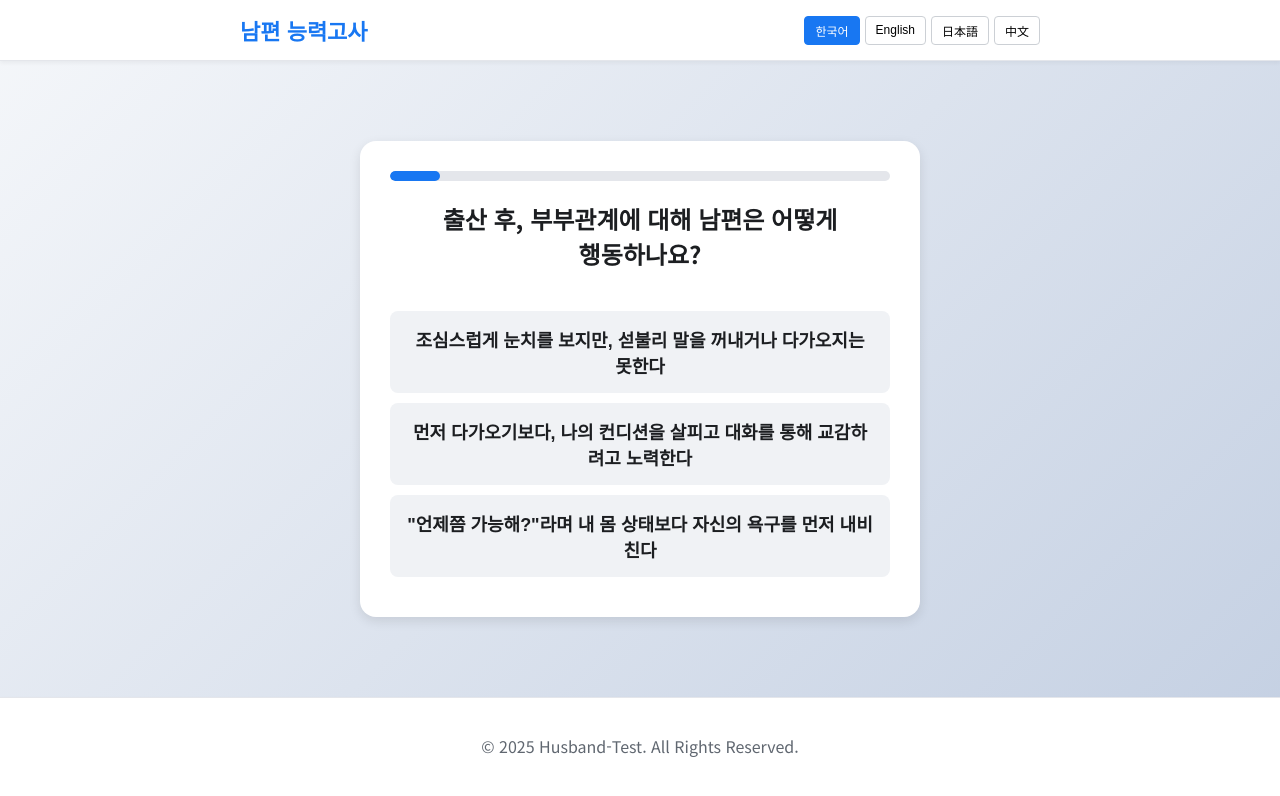
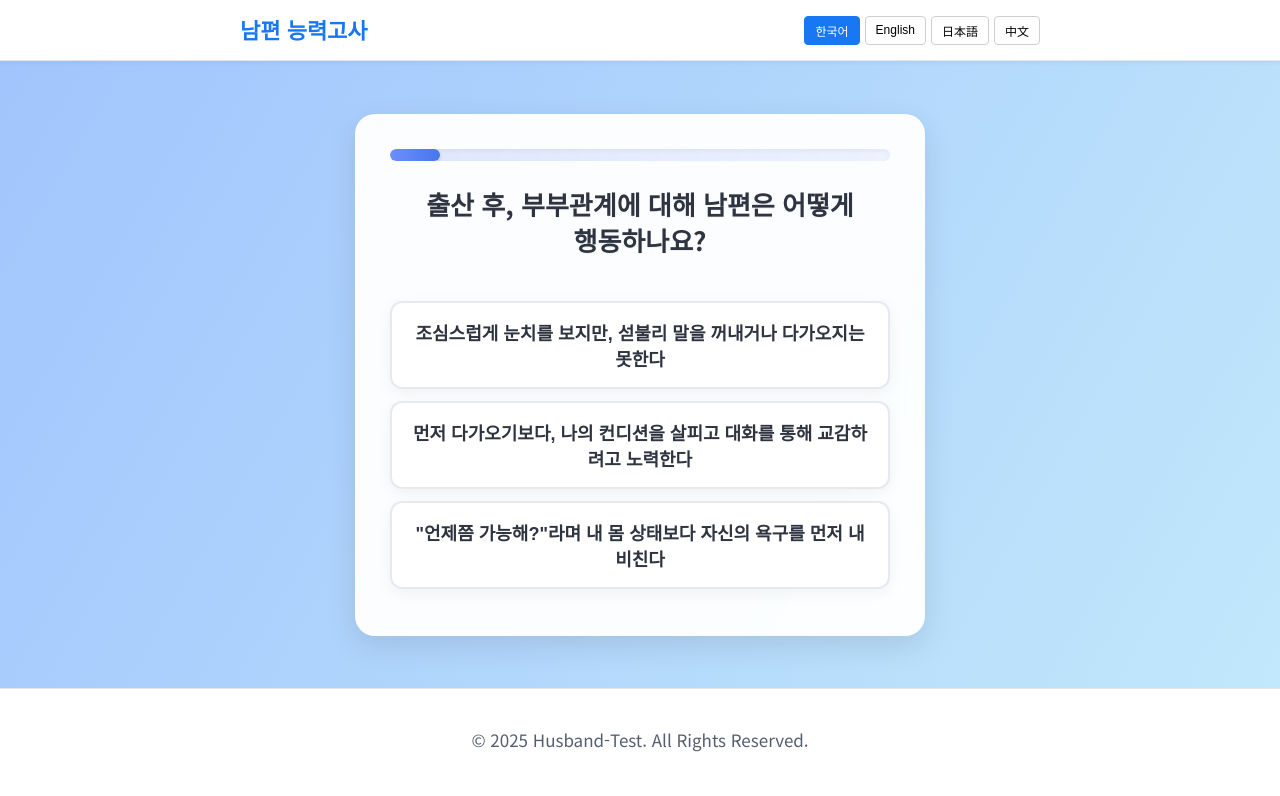
Before and after one commit to jacho0227-ops/husband-score-test, a plain HTML site: page index.html in a window 1280 px wide. Both pictures are taken after a click on the button "능력치 확인하기". Drawn offline with nearby package versions, Linux system fonts and the light colour scheme.

Commit message:
style: 전반적인 디자인 개선 (그라데이션, 애니메이션, 시각적 효과 추가)

```diff
--- a/css/style.css
+++ b/css/style.css
@@ -1,13 +1,13 @@
 /* 기본 & 폰트 설정 */
 body {
     font-family: 'Noto Sans KR', sans-serif;
-    background-color: #f0f2f5;
-    color: #333;
     margin: 0;
     display: flex;
     flex-direction: column;
     min-height: 100vh;
-    background: linear-gradient(135deg, #f5f7fa 0%, #c3cfe2 100%);
+    background: linear-gradient(120deg, #a1c4fd 0%, #c2e9fb 100%);
+    color: #333;
+    line-height: 1.6;
 }
 
 /* 헤더 & 푸터 */
@@ -76,19 +76,21 @@ body {
 /* 프로그레스 바 */
 #progress-bar {
     width: 100%;
-    background-color: #e4e6eb;
-    border-radius: 5px;
-    height: 10px;
-    margin-bottom: 20px;
+    background: linear-gradient(to right, rgba(106, 142, 251, 0.2) 0%, rgba(106, 142, 251, 0.1) 100%);
+    border-radius: 10px;
+    height: 12px;
+    margin-bottom: 25px;
     overflow: hidden;
+    box-shadow: inset 0 2px 4px rgba(0, 0, 0, 0.05);
 }
 
 #progress-bar-inner {
     width: 0%;
     height: 100%;
-    background-color: #1877f2;
-    border-radius: 5px;
-    transition: width 0.3s ease-in-out;
+    background: linear-gradient(90deg, #6e8efb 0%, #4777ee 100%);
+    border-radius: 10px;
+    transition: width 0.4s cubic-bezier(0.4, 0, 0.2, 1);
+    box-shadow: 0 2px 4px rgba(106, 142, 251, 0.3);
 }
 
 /* 메인 콘텐츠 */
@@ -106,12 +108,21 @@ main {
 .container {
     width: 100%;
     max-width: 500px;
-    background-color: #ffffff;
-    border-radius: 16px;
-    box-shadow: 0 4px 12px rgba(0, 0, 0, 0.1);
-    padding: 30px;
+    background-color: rgba(255, 255, 255, 0.95);
+    border-radius: 20px;
+    box-shadow: 0 10px 30px rgba(0, 0, 0, 0.1);
+    padding: 35px;
     text-align: center;
     overflow: hidden;
+    -webkit-backdrop-filter: blur(10px);
+    backdrop-filter: blur(10px);
+    transform: translateY(0);
+    transition: transform 0.3s ease, box-shadow 0.3s ease;
+}
+
+.container:hover {
+    transform: translateY(-5px);
+    box-shadow: 0 15px 35px rgba(0, 0, 0, 0.15);
 }
 
 .screen {
@@ -122,59 +133,75 @@ main {
 
 /* 제목 & 설명 */
 h2 {
-    color: #1c1e21;
-    margin-bottom: 10px;
-    font-size: 24px;
-    word-break: keep-all; /* 질문이 잘리지 않도록 */
+    color: #2e3440;
+    margin-bottom: 15px;
+    font-size: 26px;
+    word-break: keep-all;
+    line-height: 1.4;
+    text-shadow: 0 1px 1px rgba(0, 0, 0, 0.05);
 }
 
 p {
-    color: #606770;
-    font-size: 16px;
-    line-height: 1.6;
-    margin-bottom: 20px;
+    color: #4c566a;
+    font-size: 17px;
+    line-height: 1.7;
+    margin-bottom: 25px;
     word-break: keep-all;
+    opacity: 0.95;
 }
 
 /* 버튼 */
 .btn-primary, .btn-secondary, .answer-btn {
     width: 100%;
-    padding: 15px;
+    padding: 16px;
     border: none;
-    border-radius: 8px;
+    border-radius: 12px;
     font-size: 18px;
     font-weight: bold;
     cursor: pointer;
-    transition: background-color 0.2s, transform 0.1s;
-    margin-bottom: 10px;
+    transition: all 0.3s ease;
+    margin-bottom: 12px;
+    position: relative;
+    overflow: hidden;
 }
 
 .btn-primary {
-    background-color: #1877f2; /* Facebook Blue */
+    background: linear-gradient(135deg, #6e8efb 0%, #4777ee 100%);
     color: #ffffff;
+    box-shadow: 0 4px 15px rgba(106, 142, 251, 0.4);
 }
 
 .btn-primary:hover {
-    background-color: #166fe5;
+    background: linear-gradient(135deg, #5d7dfa 0%, #3666dd 100%);
+    transform: translateY(-2px);
+    box-shadow: 0 6px 20px rgba(106, 142, 251, 0.6);
 }
 
 .btn-secondary {
-    background-color: #e4e6eb;
-    color: #1c1e21;
+    background: linear-gradient(135deg, #e6e9f0 0%, #d8dee9 100%);
+    color: #2e3440;
+    box-shadow: 0 4px 15px rgba(0, 0, 0, 0.1);
 }
 
 .btn-secondary:hover {
-    background-color: #d8dbe0;
+    background: linear-gradient(135deg, #d8dee9 0%, #c8ccd5 100%);
+    transform: translateY(-2px);
+    box-shadow: 0 6px 20px rgba(0, 0, 0, 0.15);
 }
 
 .answer-btn {
-    background-color: #f0f2f5;
-    color: #1c1e21;
+    background: white;
+    color: #2e3440;
+    border: 2px solid #e6e9f0;
+    box-shadow: 0 4px 15px rgba(0, 0, 0, 0.05);
     text-align: center;
 }
 
 .answer-btn:hover {
-    background-color: #e4e6eb;
+    background: #f8f9fb;
+    transform: translateY(-2px);
+    box-shadow: 0 6px 20px rgba(0, 0, 0, 0.1);
+    border-color: #d8dee9;
 }
 
 .btn-primary:active, .btn-secondary:active, .answer-btn:active {
```
